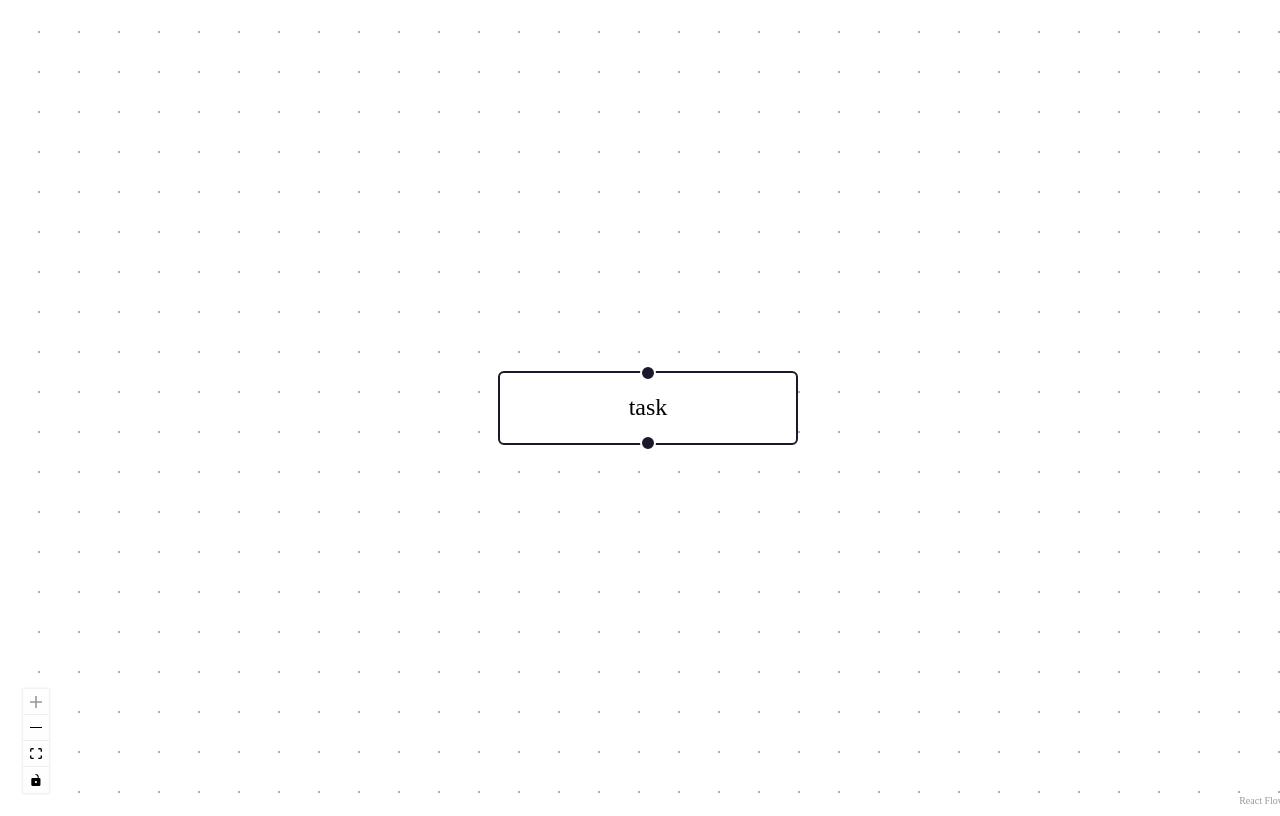
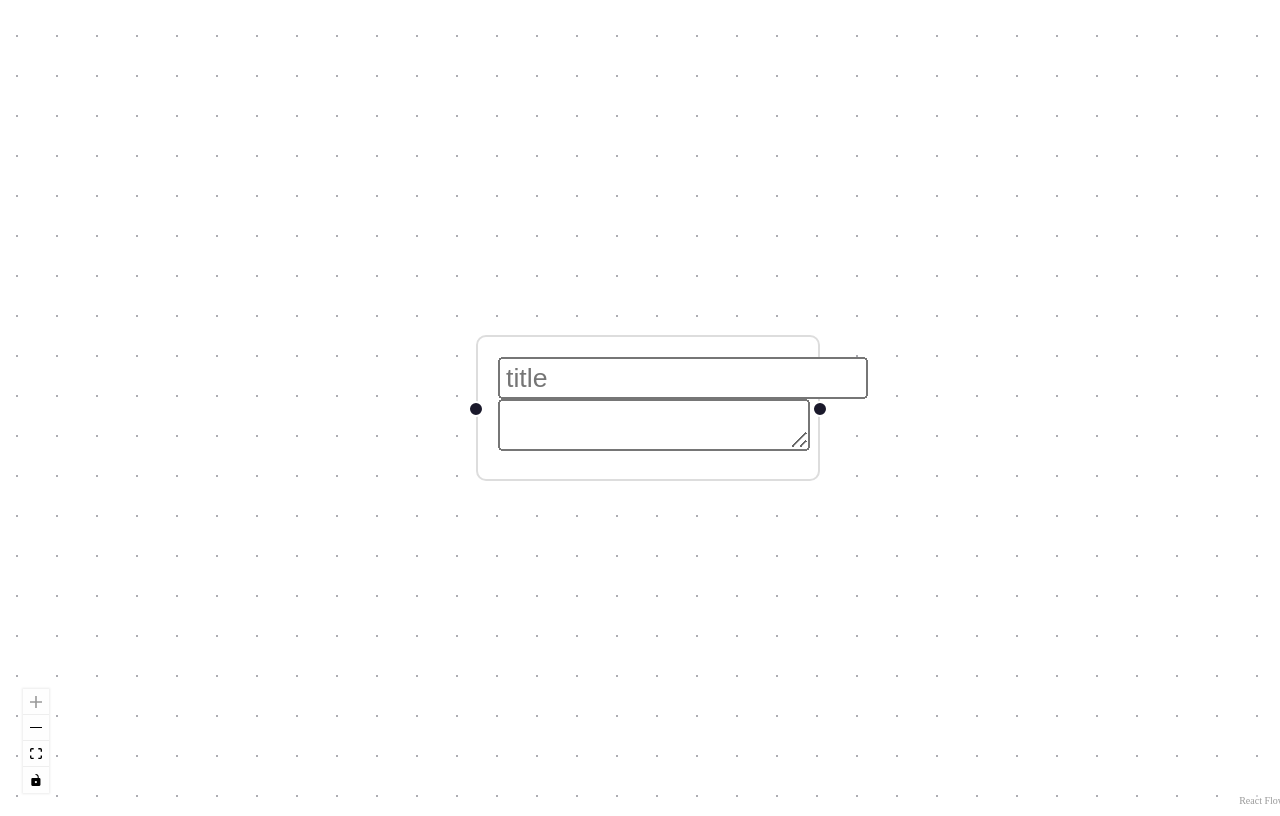
Before and after one commit to mrsekut/tasph, a React (Vite) app: page / in a window 1280 px wide. Built offline with nearby package versions, Linux system fonts and the light colour scheme.

Commit message:
wip: TaskNodeを追加。しかし、連打で入力するとfocusが外れてしまう

```diff
--- /dev/null
+++ b/src/nodes/TaskNode/TaskNode.tsx
@@ -0,0 +1,40 @@
+import { Handle, type NodeProps, Position } from "@xyflow/react";
+import { useAtomValue, useSetAtom } from "jotai";
+import {
+  type TaskNode as TaskNode_,
+  setLinesAtom,
+  setTitleAtom,
+  taskNodeAtom,
+} from ".";
+import { Editor } from "./Editor";
+
+export function TaskNode({ id, selected }: NodeProps<TaskNode_>) {
+  const taskNode = useAtomValue(taskNodeAtom(id));
+  const { title, lines } = taskNode.data;
+  const setTitle = useSetAtom(setTitleAtom(id));
+  const setLines = useSetAtom(setLinesAtom(id));
+
+  return (
+    <div
+      className="react-flow__node-default"
+      style={{
+        padding: 10,
+        borderRadius: 5,
+        border: "1px solid #ddd",
+        background: "#fff",
+        color: "#222",
+        boxShadow: selected ? "0 0 10px #000" : "none",
+      }}
+    >
+      <Editor
+        title={title}
+        setTitle={setTitle}
+        lines={lines}
+        setLines={setLines}
+      />
+
+      <Handle type="target" position={Position.Left} />
+      <Handle type="source" position={Position.Right} />
+    </div>
+  );
+}
--- a/src/nodes/TaskNode/index.ts
+++ b/src/nodes/TaskNode/index.ts
@@ -3,26 +3,51 @@ import { atom } from "jotai";
 import { atomFamily } from "jotai/utils";
 import type { NodeId } from "../atom";
 
+export type TaskNode = Node<Task>;
+
+export const taskNodeAtom = atomFamily((id: NodeId) =>
+  atom(
+    get => {
+      return {
+        id,
+        type: "task",
+        position: get(positionAtom(id)),
+        data: get(taskDataAtom(id)),
+      } as const satisfies TaskNode;
+    },
+    (_get, set, n: TaskNode) => {
+      set(positionAtom(id), n.position);
+      set(taskDataAtom(id), n.data);
+    },
+  ),
+);
+
+const positionAtom = atomFamily((_id: NodeId) => atom({ x: 0, y: 0 }));
+
 export type Task = {
-  label: "task";
   title: string;
   lines: string[];
   parents: NodeId[];
   children: NodeId[];
 };
 
-export type TaskNode = Node<Task>;
-export const taskNodeAtom = atomFamily((id: NodeId) =>
-  atom<TaskNode>({
-    id,
-    type: "task",
-    position: { x: 0, y: 0 },
-    data: {
-      label: "task",
-      title: "",
-      lines: [],
-      parents: [],
-      children: [],
-    },
+const taskDataAtom = atomFamily((_id: NodeId) =>
+  atom<Task>({
+    title: "",
+    lines: [],
+    parents: [],
+    children: [],
   }),
 );
+
+export const setTitleAtom = atomFamily((id: NodeId) =>
+  atom(null, (_get, set, title: string) => {
+    set(taskDataAtom(id), p => ({ ...p, title }));
+  }),
+);
+
+export const setLinesAtom = atomFamily((id: NodeId) =>
+  atom(null, (_get, set, lines: string[]) => {
+    set(taskDataAtom(id), p => ({ ...p, lines }));
+  }),
+);
--- a/src/nodes/index.ts
+++ b/src/nodes/index.ts
@@ -1,8 +1,9 @@
 import type { NodeTypes } from "@xyflow/react";
 import type { TaskNode } from "./TaskNode";
+import { TaskNode as TaskNodeComponent } from "./TaskNode/TaskNode";
 
 export const nodeTypes = {
-  // task: TaskNode,
+  task: TaskNodeComponent,
 } satisfies NodeTypes;
 
 export type TasphNode = TaskNode;
```
